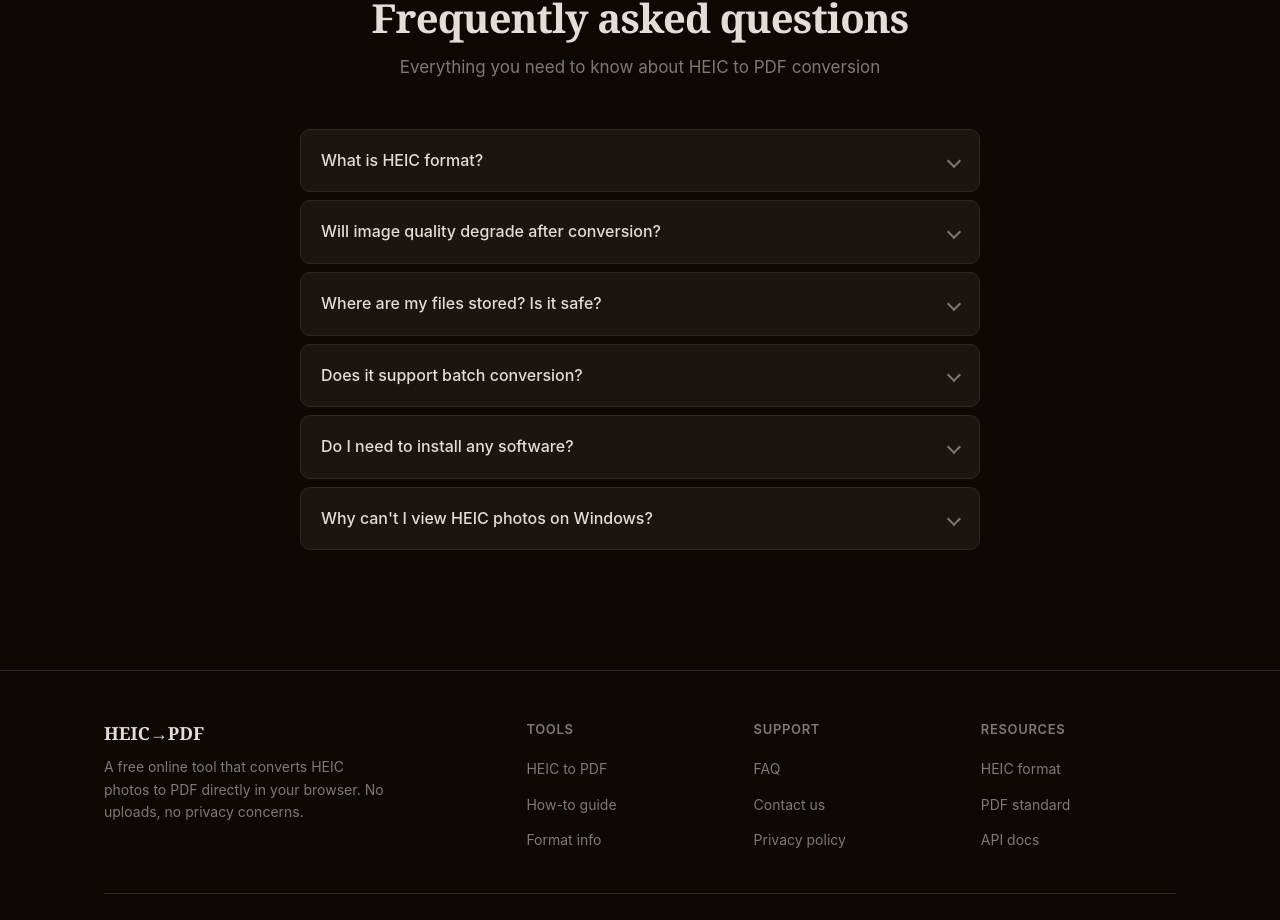
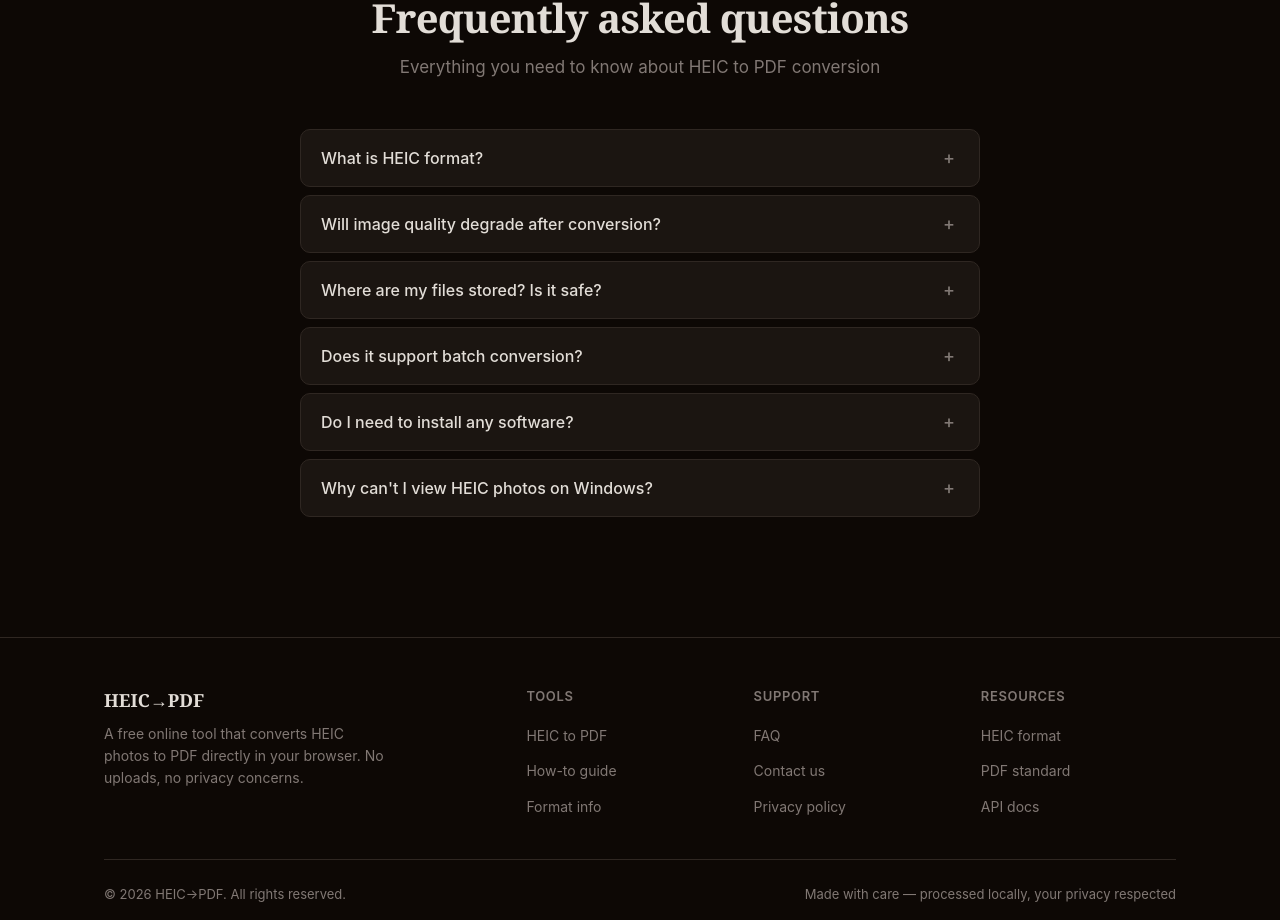
Before and after one commit to pang3fan-creator/heic-to-pdf, a Next.js app: page /en in a window 1280 px wide. Shown: the part 1874-2794 px from the top of the page. Built offline with nearby package versions, Linux system fonts and the light colour scheme; no server answers.

Commit message:
优化FAQ模块的手风琴样式

```diff
--- a/src/app/globals.css
+++ b/src/app/globals.css
@@ -1315,41 +1315,42 @@ a:hover {
   background: var(--surface);
   transition: border-color 0.2s;
 }
-.faq-item[open] {
+.faq-item.open {
   border-color: var(--accent);
 }
 .faq-summary {
   display: flex;
   align-items: center;
   justify-content: space-between;
+  width: 100%;
   padding: 18px 20px;
-  cursor: pointer;
-  list-style: none;
+  border: none;
+  background: none;
+  cursor: pointer;
+  font-family: inherit;
   font-size: 16px;
   font-weight: 500;
+  color: inherit;
+  text-align: left;
   transition: color 0.2s;
-}
-.faq-summary::-webkit-details-marker {
-  display: none;
 }
 .faq-summary:hover {
   color: var(--accent);
 }
-.faq-summary::after {
-  content: "";
-  display: block;
-  width: 10px;
-  height: 10px;
-  border-right: 2px solid var(--muted);
-  border-bottom: 2px solid var(--muted);
-  transform: rotate(45deg);
-  transition: transform 0.3s, color 0.3s;
+.faq-icon {
   flex-shrink: 0;
+  width: 20px;
+  height: 20px;
+  display: flex;
+  align-items: center;
+  justify-content: center;
+  font-size: 18px;
+  color: var(--muted);
+  transition: color 0.2s;
   margin-left: 12px;
 }
-.faq-item[open] .faq-summary::after {
-  transform: rotate(-135deg);
-  border-color: var(--accent);
+.faq-item.open .faq-icon {
+  color: var(--accent);
 }
 .faq-answer {
   padding: 0 20px 18px;
--- a/src/components/FaqItem.tsx
+++ b/src/components/FaqItem.tsx
@@ -1,13 +1,18 @@
 interface FaqItemProps {
   question: string;
   answer: string;
+  isOpen: boolean;
+  onToggle: () => void;
 }
 
-export default function FaqItem({ question, answer }: FaqItemProps) {
+export default function FaqItem({ question, answer, isOpen, onToggle }: FaqItemProps) {
   return (
-    <details className="faq-item">
-      <summary className="faq-summary">{question}</summary>
-      <div className="faq-answer">{answer}</div>
-    </details>
+    <div className={`faq-item${isOpen ? " open" : ""}`}>
+      <button className="faq-summary" onClick={onToggle} type="button" aria-expanded={isOpen}>
+        {question}
+        <span className="faq-icon">{isOpen ? "−" : "+"}</span>
+      </button>
+      {isOpen && <div className="faq-answer">{answer}</div>}
+    </div>
   );
 }
--- a/src/components/FaqSection.tsx
+++ b/src/components/FaqSection.tsx
@@ -1,9 +1,13 @@
+"use client";
+
+import { useState } from "react";
 import { useTranslations } from "next-intl";
 import FaqItem from "./FaqItem";
 
 export default function FaqSection() {
   const t = useTranslations("faq");
   const items = t.raw("items") as Array<{ q: string; a: string }>;
+  const [openIndex, setOpenIndex] = useState<number | null>(null);
 
   return (
     <section className="section" id="faq">
@@ -12,7 +16,13 @@ export default function FaqSection() {
         <p className="section-desc">{t("description")}</p>
         <div className="faq-list">
           {items.map((item, i) => (
-            <FaqItem key={i} question={item.q} answer={item.a} />
+            <FaqItem
+              key={i}
+              question={item.q}
+              answer={item.a}
+              isOpen={openIndex === i}
+              onToggle={() => setOpenIndex(openIndex === i ? null : i)}
+            />
           ))}
         </div>
       </div>
```
